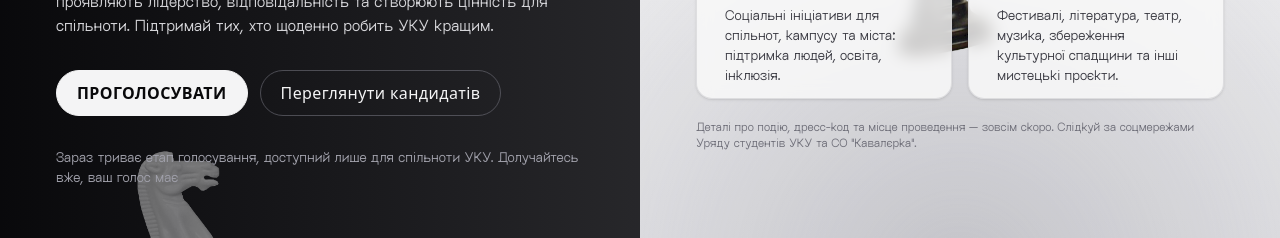
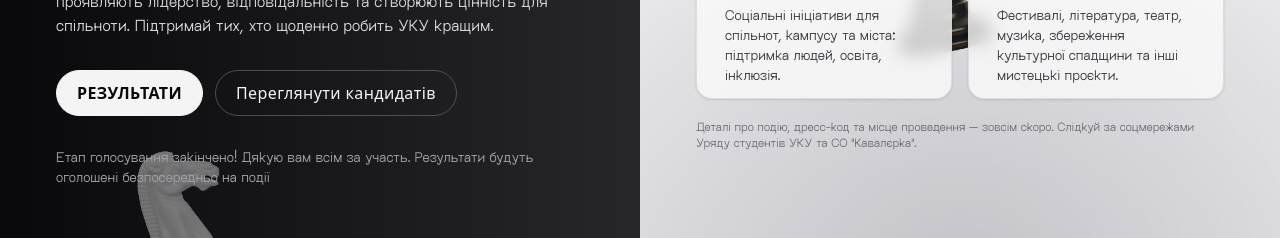
Before and after one commit to denhumen/kk_voting, a Next.js app in the folder kk_voting/: page / in a window 1280 px wide. Shown: the part 519-757 px from the top of the page. Built offline with nearby package versions, Linux system fonts and the light colour scheme; no server answers; a web font is replaced by a local one.

Commit message:
Changed the main page

```diff
--- a/kk_voting/app/page.tsx
+++ b/kk_voting/app/page.tsx
@@ -102,12 +102,12 @@ export default function HomePage() {
                 </button>
               </Link> */}
               <AnalyticsButton
-                  href="/vote"
+                  href="/results"
                   event="click_submit_candidate"
                   eventData={{ location: "hero" }}
                   className="px-5 py-2.5 rounded-full border border-zinc-100 bg-zinc-100 text-zinc-950 text-sm md:text-base font-alt font-semibold uppercase tracking-wide hover:bg-transparent hover:text-zinc-100 transition"
               >
-                Проголосувати
+                Результати
               </AnalyticsButton>
 
               <AnalyticsButton
@@ -126,7 +126,7 @@ export default function HomePage() {
               голос у кожній номінації.
             </p> */}
             <p className="text-xs md:text-sm text-zinc-400 pt-2 font-main">
-              Зараз триває етап голосування, доступний лише для спільноти УКУ. Долучайтесь вже, ваш голос має
+              Етап голосування закінчено! Дякую вам всім за участь. Результати будуть оголошені безпосередньо на події
             </p>
           </div>
         </section>
```
